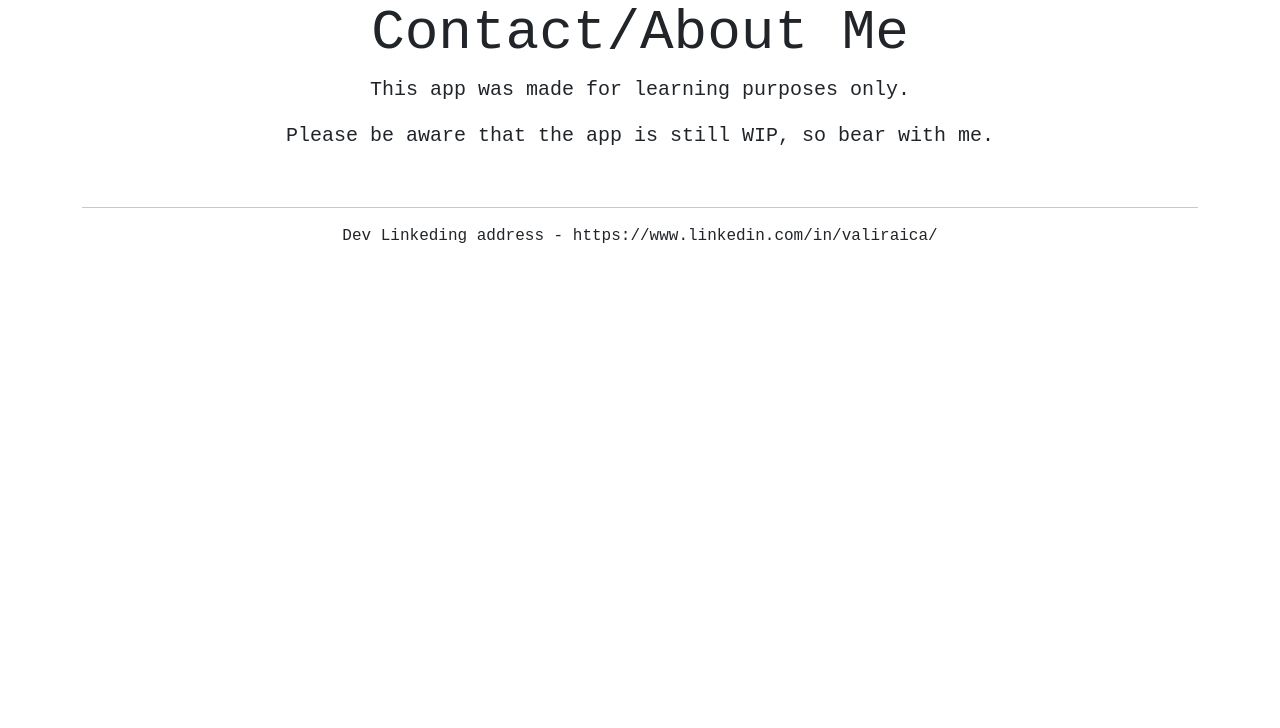
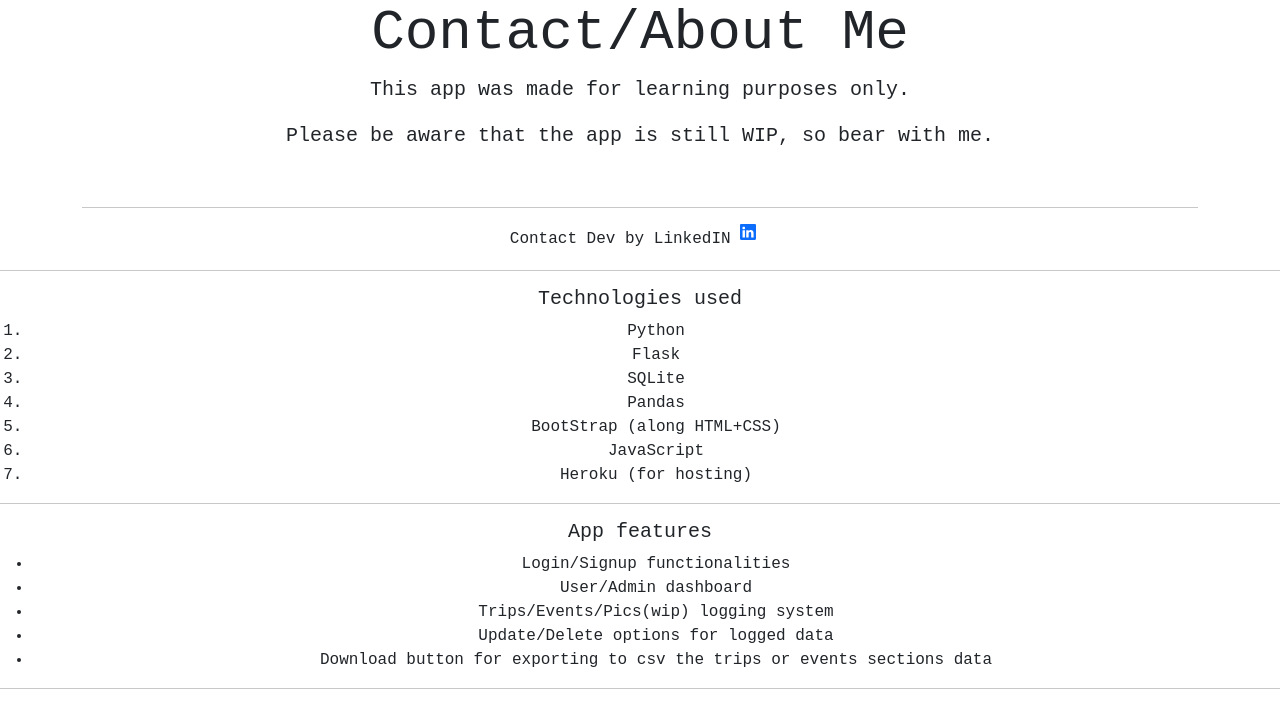
Before and after one commit to vraica-dev/GambeeMotoApp, a Flask app: page /contact in a window 1280 px wide. Shown: the part 54-782 px from the top of the page. Run offline with Flask 2, Linux system fonts and the light colour scheme.

Commit message:
v2.2.4 - small adjs on Contact page

```diff
--- a/application/templates/contact.html
+++ b/application/templates/contact.html
@@ -4,7 +4,9 @@
 
 <nav class="navbar navbar-light bg-black">
     <form class="form-inline">
-    <button class="btn btn-outline-success" type="button" onclick="window.location.href='{{ url_for( 'home') }}';">RETURN HOME</button>
+        <button class="btn btn-outline-success" type="button" onclick="window.location.href='{{ url_for( 'home') }}';">
+            RETURN HOME
+        </button>
     </form>
 </nav>
 
@@ -16,9 +18,45 @@
         <br>
         <hr>
 
-      <p>Dev Linkeding address - https://www.linkedin.com/in/valiraica/</p>
+        <p>Contact Dev by LinkedIN
+            <a
+            href="https://www.linkedin.com/in/valiraica/">
+                <svg xmlns="http://www.w3.org/2000/svg" width="30" height="30" fill="currentColor"
+                     class="bi bi-linkedin"
+                     viewBox="0 0 30 30">
+                    <path d="M0 1.146C0 .513.526 0 1.175 0h13.65C15.474 0 16 .513 16 1.146v13.708c0 .633-.526 1.146-1.175 1.146H1.175C.526 16 0 15.487 0 14.854V1.146zm4.943 12.248V6.169H2.542v7.225h2.401zm-1.2-8.212c.837 0 1.358-.554 1.358-1.248-.015-.709-.52-1.248-1.342-1.248-.822 0-1.359.54-1.359 1.248 0 .694.521 1.248 1.327 1.248h.016zm4.908 8.212V9.359c0-.216.016-.432.08-.586.173-.431.568-.878 1.232-.878.869 0 1.216.662 1.216 1.634v3.865h2.401V9.25c0-2.22-1.184-3.252-2.764-3.252-1.274 0-1.845.7-2.165 1.193v.025h-.016a5.54 5.54 0 0 1 .016-.025V6.169h-2.4c.03.678 0 7.225 0 7.225h2.4z"/>
+                </svg>
+
+
+            </a>
+        </p>
+
 
     </div>
+    <hr>
+
+    <h5>Technologies used</h5>
+    <ol>
+        <li>Python</li>
+        <li>Flask</li>
+        <li>SQLite</li>
+        <li>Pandas</li>
+        <li>BootStrap (along HTML+CSS)</li>
+        <li>JavaScript</li>
+        <li>Heroku (for hosting)</li>
+    </ol>
+    <hr>
+    <h5>App features</h5>
+    <ul>
+        <li>Login/Signup functionalities</li>
+        <li>User/Admin dashboard</li>
+        <li>Trips/Events/Pics(wip) logging system</li>
+        <li>Update/Delete options for logged data</li>
+        <li>Download button for exporting to csv the trips or events sections data</li>
+    </ul>
+
+    <hr>
+
 </div>
 
 {%endblock%}
--- a/application/templates/home.html
+++ b/application/templates/home.html
@@ -98,10 +98,10 @@
                     <div class="d-flex justify-content-between align-items-center">
                         <div class="btn-group">
                             <button type="button" class="btn btn-sm btn-outline-secondary"
-                                    onmouseover="BoldCardDetails('pic_add_p')" onmouseleave="BoldCardDetailsOff('pic_add_p')">Add New
+                                    onmouseover="BoldCardDetails('pic_add_p')" onmouseleave="BoldCardDetailsOff('pic_add_p')" disabled>Add New
                             </button>
                             <button type="button" class="btn btn-sm btn-outline-secondary"
-                                    onmouseover="BoldCardDetails('pic_add_p')" onmouseleave="BoldCardDetailsOff('pic_add_p')">View Pics
+                                    onmouseover="BoldCardDetails('pic_add_p')" onmouseleave="BoldCardDetailsOff('pic_add_p')" disabled>View Pics
                             </button>
                         </div>
                     </div>
```
Also changed, not shown: requirements.txt (line endings or trailing spaces), 1 other file. Lines whose indentation alone changed are shown as unchanged.
